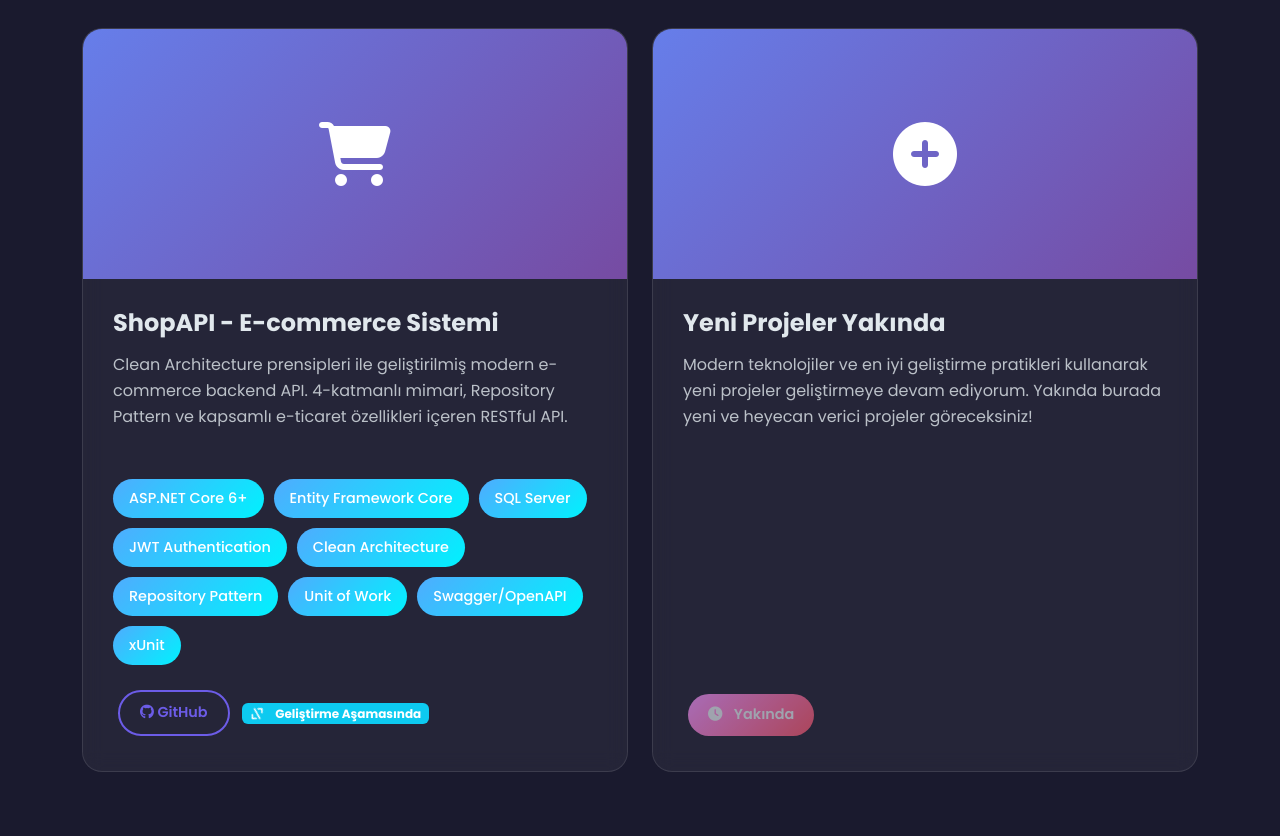
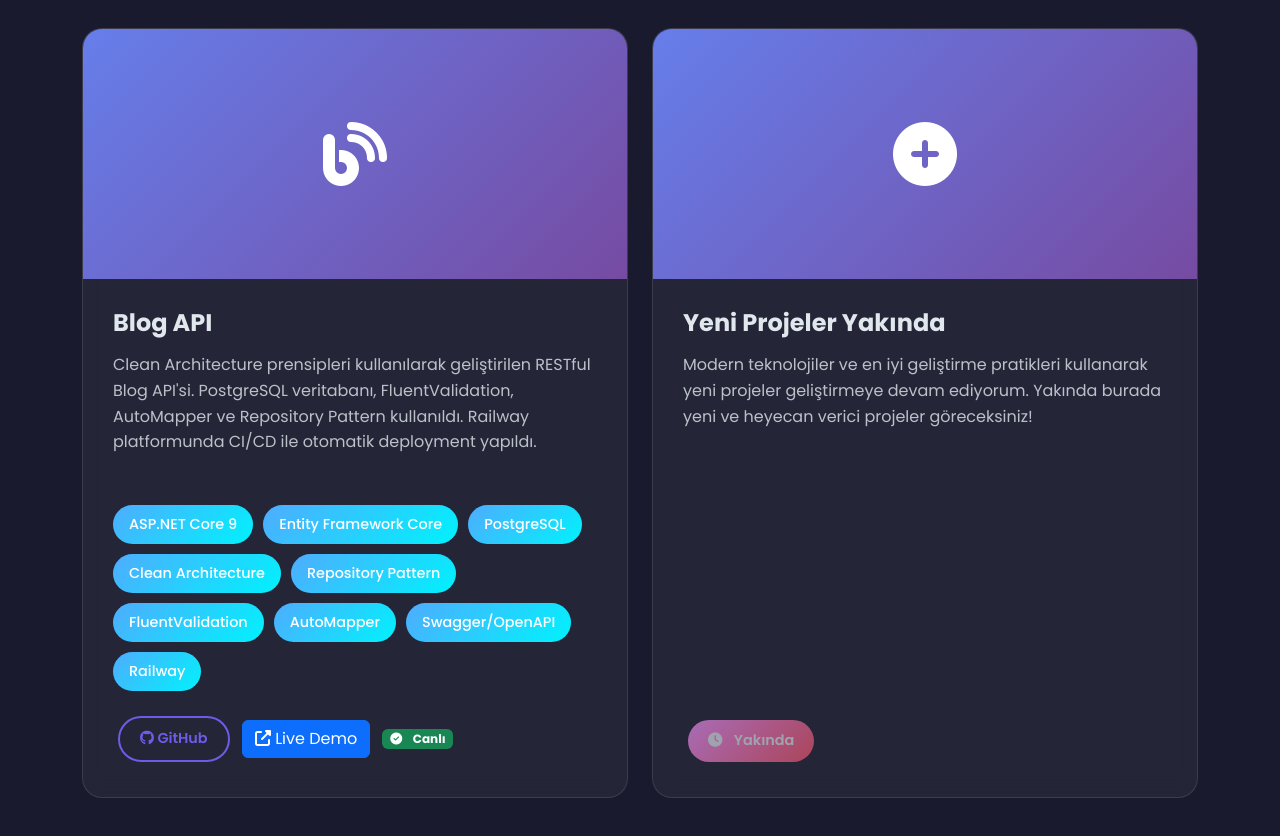
Before and after one commit to fatihkayaci/portfolio, a plain HTML site: page index.html in a window 1280 px wide. Shown: the part 5882-6718 px from the top of the page. Drawn offline with nearby package versions, Linux system fonts and the light colour scheme.

Commit message:
Added new project card.

```diff
--- a/index.html
+++ b/index.html
@@ -527,42 +527,47 @@
                 <div class="col-lg-6">
                     <div class="project-card">
                         <div class="project-image">
-                            <i class="fas fa-shopping-cart"></i>
+                            <i class="fas fa-blog"></i>
                         </div>
                         <div class="project-content">
                             <h4 class="project-title">
-                                <span class="lang-tr">ShopAPI - E-commerce Sistemi</span>
-                                <span class="lang-en hidden">ShopAPI - E-commerce System</span>
+                                <span class="lang-tr">Blog API</span>
+                                <span class="lang-en hidden">Blog API</span>
                             </h4>
                             <p class="project-description">
                                 <span class="lang-tr">
-                                    Clean Architecture prensipleri ile geliştirilmiş modern e-commerce backend API.
-                                    4-katmanlı mimari, Repository Pattern ve kapsamlı e-ticaret özellikleri içeren RESTful API.
+                                    Clean Architecture prensipleri kullanılarak geliştirilen RESTful Blog API'si.
+                                    PostgreSQL veritabanı, FluentValidation, AutoMapper ve Repository Pattern kullanıldı. Railway platformunda CI/CD ile otomatik deployment yapıldı.
                                 </span>
                                 <span class="lang-en hidden">
-                                    Modern e-commerce backend API built with Clean Architecture principles.
-                                    4-layer architecture, Repository Pattern and comprehensive e-commerce features with RESTful API.
+                                    RESTful Blog API developed using Clean Architecture principles.
+                                    PostgreSQL database, FluentValidation, AutoMapper and Repository Pattern implemented. Automated deployment with CI/CD on Railway platform.
                                 </span>
                             </p>
                             <div class="tech-stack">
-                                <span class="tech-tag">ASP.NET Core 6+</span>
+                                <span class="tech-tag">ASP.NET Core 9</span>
                                 <span class="tech-tag">Entity Framework Core</span>
-                                <span class="tech-tag">SQL Server</span>
-                                <span class="tech-tag">JWT Authentication</span>
+                                <span class="tech-tag">PostgreSQL</span>
                                 <span class="tech-tag">Clean Architecture</span>
                                 <span class="tech-tag">Repository Pattern</span>
-                                <span class="tech-tag">Unit of Work</span>
+                                <span class="tech-tag">FluentValidation</span>
+                                <span class="tech-tag">AutoMapper</span>
                                 <span class="tech-tag">Swagger/OpenAPI</span>
-                                <span class="tech-tag">xUnit</span>
+                                <span class="tech-tag">Railway</span>
                             </div>
                             <div class="project-links">
-                                <a href="https://github.com/fatihkayaci/ShopAPI-ECommerce" class="btn btn-outline-gradient me-2">
+                                <a href="https://github.com/fatihkayaci/BlogAPI-ASP.net" class="btn btn-outline-gradient me-2">
                                     <i class="fab fa-github"></i> GitHub
                                 </a>
-                                <span class="badge bg-info development-badge">
-                                    <i class="fas fa-code fa-pulse me-2"></i>
-                                    <span class="lang-tr">Geliştirme Aşamasında</span>
-                                    <span class="lang-en hidden">Under Development</span>
+                                <a href="https://blogapi-aspnet-production.up.railway.app/swagger" class="btn btn-primary me-2">
+                                    <i class="fas fa-external-link-alt"></i>
+                                    <span class="lang-tr">Live Demo</span>
+                                    <span class="lang-en hidden">Live Demo</span>
+                                </a>
+                                <span class="badge bg-success">
+                                    <i class="fas fa-check-circle me-2"></i>
+                                    <span class="lang-tr">Canlı</span>
+                                    <span class="lang-en hidden">Live</span>
                                 </span>
                             </div>
                         </div>
```
